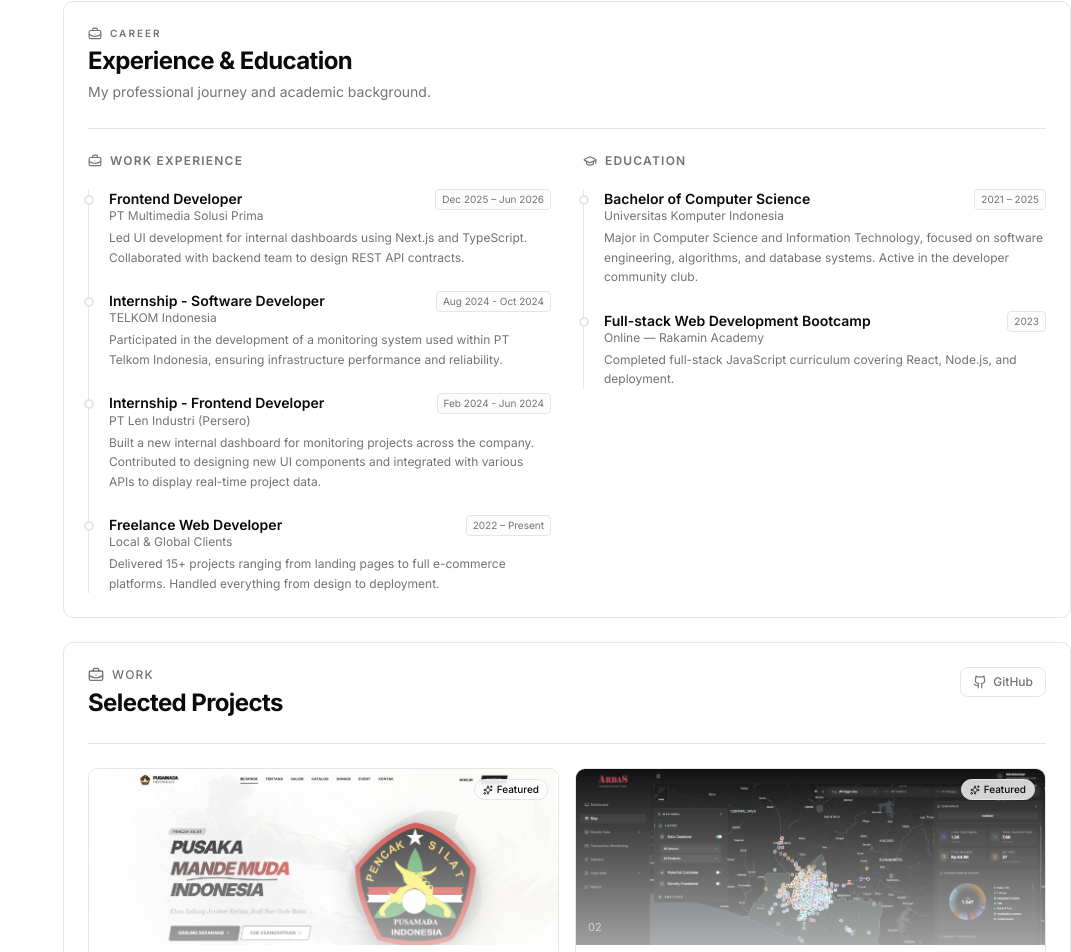
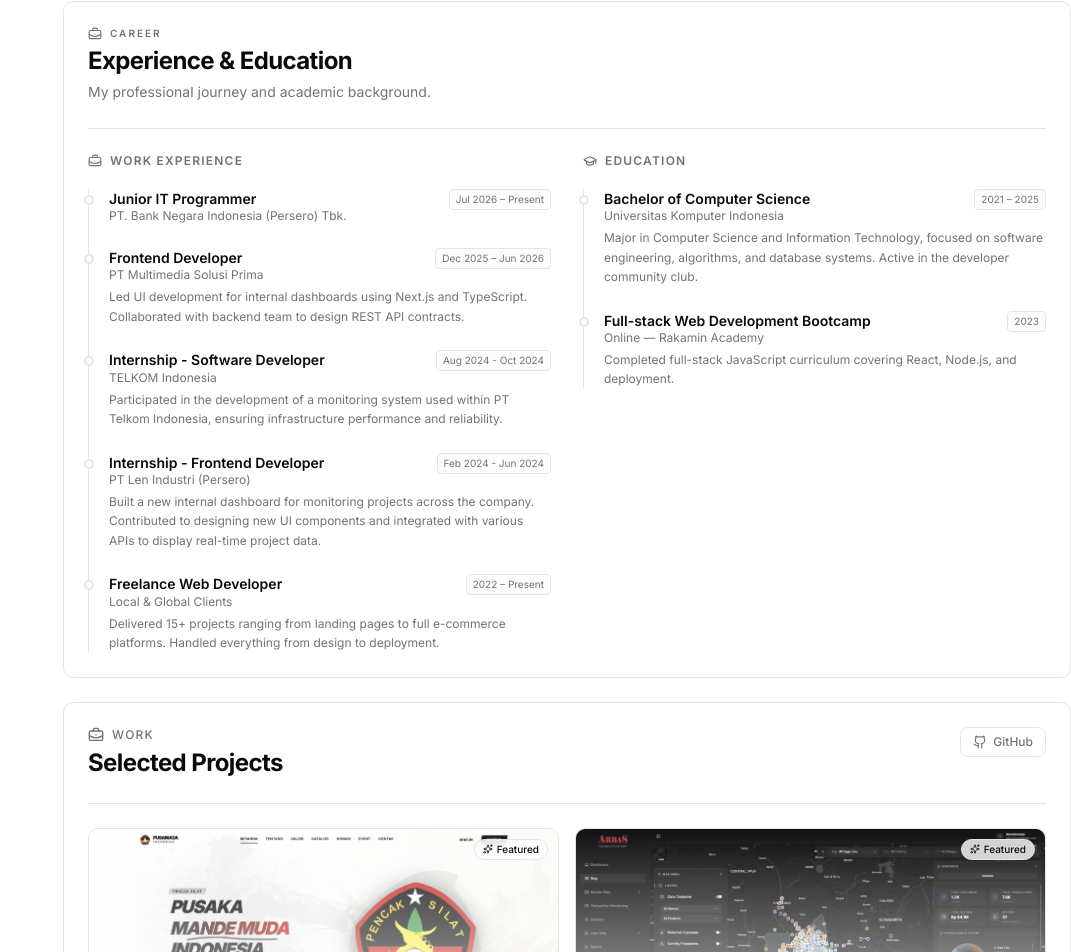
Before and after one commit to rizkirifandi7/portfolio-rizki, a Next.js app: page / in a window 1280 px wide. Shown: the part 960-1912 px from the top of the page, without its empty margins (209-1280 px from the left). Built offline with nearby package versions, Linux system fonts and the light colour scheme.

Commit message:
feat: add Junior IT Programmer role to ExperienceSection

```diff
--- a/components/features/experience/ExperienceSection.tsx
+++ b/components/features/experience/ExperienceSection.tsx
@@ -10,6 +10,12 @@ import {
 } from "@/components/common/AnimatedSection";
 
 const EXPERIENCE_DATA = [
+  {
+    role: "Junior IT Programmer",
+    company: "PT. Bank Negara Indonesia (Persero) Tbk.",
+    period: "Jul 2026 – Present",
+    desc: "",
+  },
   {
     role: "Frontend Developer",
     company: "PT Multimedia Solusi Prima",
```
Also changed, not shown: 1 other file (tests, documents, lock files or other folders).
